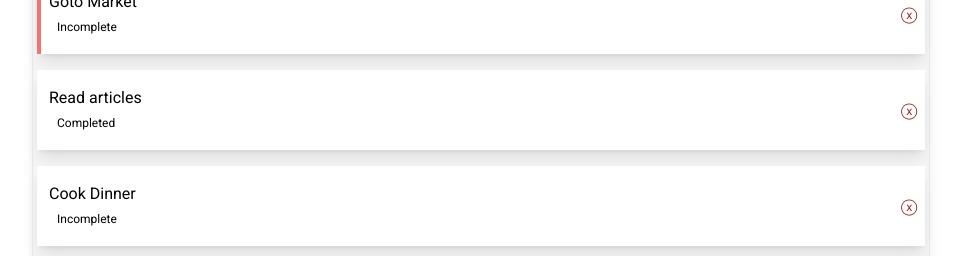
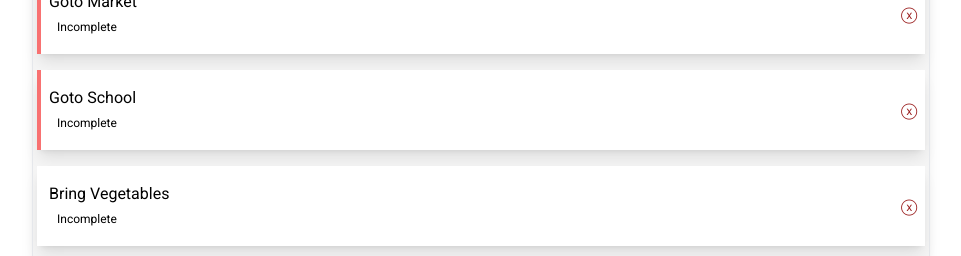
Before and after one commit to singhkunal2050/vue-todo, a Vue app: page / in a window 1280 px wide. Shown: the part 304-560 px from the top of the page, without its empty margins (159-1120 px from the left). Built offline with nearby package versions, Linux system fonts and the light colour scheme; data requests are answered from the project's data file.

Commit message:
fetched data from fake server

```diff
--- a/db.json
+++ b/db.json
@@ -11,6 +11,12 @@
             "title": "Goto School",
             "completed": false,
             "highlight": true
+        },
+        {
+            "id": "4t34t3",
+            "title": "Bring Vegetables",
+            "completed": false,
+            "highlight": false
         }
     ]
 }
--- a/src/components/Todo.vue
+++ b/src/components/Todo.vue
@@ -36,28 +36,17 @@ export default {
         },
         toggleContent(){
             this.showFooter=!this.showFooter;
+        },
+        async fetchTodos(){
+            let response = await fetch('http://localhost:5000/todos');
+            let data = await response.json();
+            console.log(data);
+            return data;
         }
 
     },
-    created() {
-        this.todos = [
-            {
-                id: '2323fa',
-                title: 'Goto Market',
-                completed: false,
-                highlight:true,
-            }, {
-                id: '3323fa',
-                title: 'Read articles',
-                completed: true,
-                highlight:false,
-            }, {
-                id: '3c23fa',
-                title: 'Cook Dinner',
-                completed: false,
-                highlight:false,
-            },
-        ]
+    async created() {
+        this.todos = await this.fetchTodos();
     }
 }
 
```
